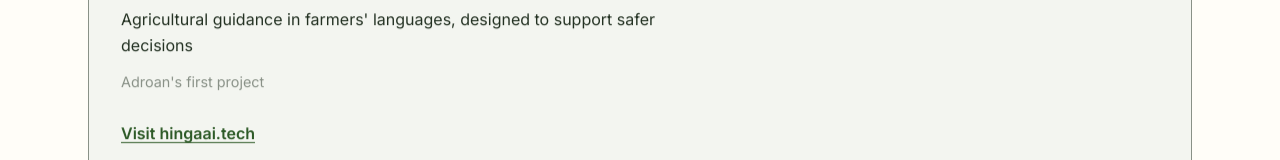
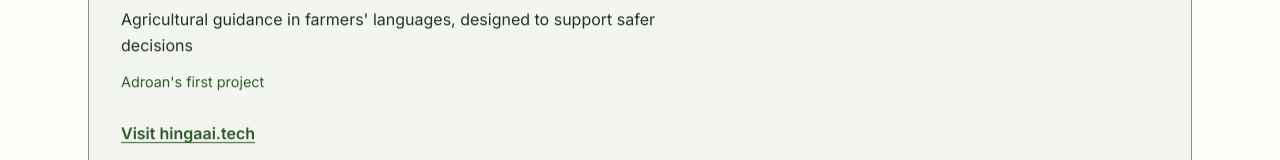
Before and after one commit to Stjr2090/adroan-build, a Next.js app: page /hinga in a window 1280 px wide. Shown: the part 237-397 px from the top of the page. Built offline with nearby package versions, Linux system fonts and the light colour scheme.

Commit message:
Fix hinga-fact contrast: use hinga-green for AA

```diff
--- a/app/hinga/hinga.css
+++ b/app/hinga/hinga.css
@@ -33,7 +33,7 @@
 .hinga-fact {
   margin-top: 0.75rem;
   font-size: 0.9rem;
-  color: var(--hinga-secondary);
+  color: var(--hinga-green);
 }
 
 .hinga-link {
```
